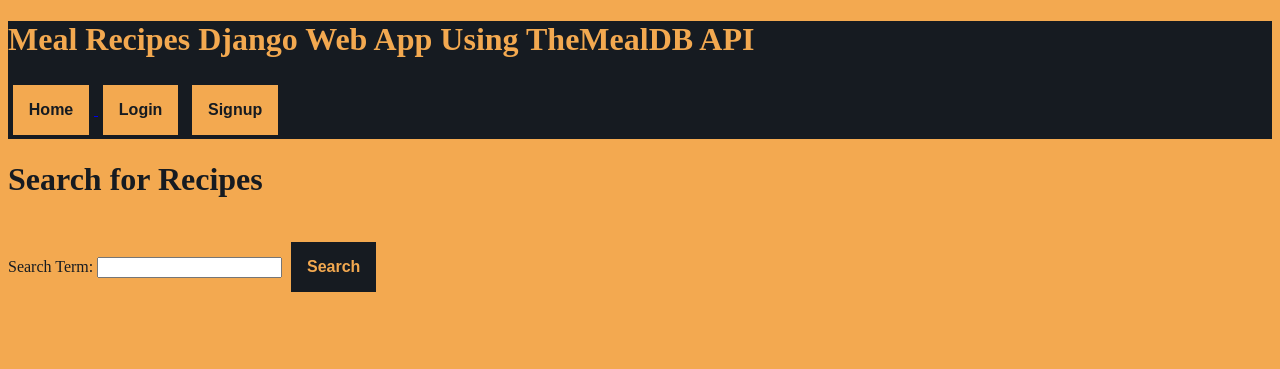
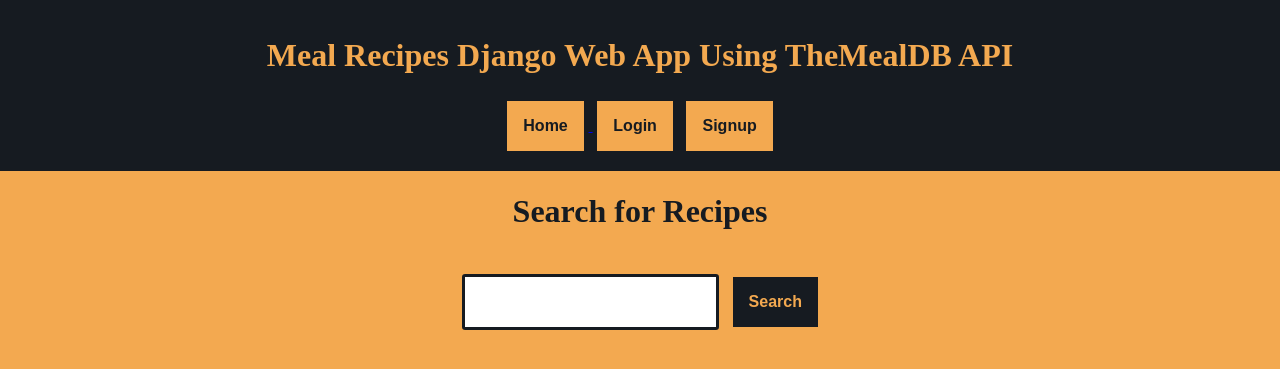
Before and after one commit to Boston-Crab/django_recipe_book, a Django app: template recipe_book/templates/search_app/index.html in a window 1280 px wide. Shown: the top 369 px of the page. Run offline with Django 5.2, Linux system fonts and the light colour scheme; the template is opened without the code that fills it, so the values that code supplies are empty.

Commit message:
style: further html/css styling

```diff
--- a/recipe_book/static/css/style.css
+++ b/recipe_book/static/css/style.css
@@ -1,3 +1,14 @@
+header {
+    margin: 0rem;
+    padding: 1rem;
+}
+
+body {
+    margin: 0;
+
+    padding: 0;
+}
+
 .orange {
     color: #F3A950;
 }
@@ -53,3 +64,27 @@
     gap: 1rem;
     background-color: rgb(80, 80, 80);
 }
+
+.input-field {
+    border: solid;
+    border-radius: 0.2rem;
+    border-color: #161B21;
+    font-weight: bold;
+    padding: 1rem;
+    margin: 0.3rem;
+    text-align: center;
+    text-decoration: none;
+    display: inline-block;
+    font-size: 1rem;
+    background-color: white;
+    color: black;
+}
+
+.center-everything {
+    align-items: center;
+    text-align: center;
+}
+
+.information-popup {
+    background-color: greenyellow;
+}
--- a/recipe_book/templates/base.html
+++ b/recipe_book/templates/base.html
@@ -5,24 +5,26 @@
 <head>
     <meta charset="UTF-8">
     <meta name="viewport" content="width=device-width, initial-scale=1.0">
-    <title>Document</title>
+    <title>Meal Recipes Django Web App Using TheMealDB API</title>
     <link rel="stylesheet" href="{% static 'css/style.css' %}">
 </head>
-<header class="black-background">
+<body class="orange-background center-everything">
+    <header class="black-background center-everything">
         <h1 class="orange">Meal Recipes Django Web App Using TheMealDB API</h1>
+        {% if request.user.is_authenticated %}
             <a href="{% url 'recipes:index' %}">
                 <button class="button-orange">Home</button>
             </a>
-    {% if request.user.is_authenticated %}
-        <p class="orange">{{ request.user.username|capfirst }}</p>
             <a href="{% url 'user:logout' %}"><button class="button-orange">Logout</button></a>
             <a href="{% url 'user:account' %}"><button class="button-orange">My Account</button></a>
         {% else %}
+            <a href="{% url 'recipes:index' %}">
+                <button class="button-orange">Home</button>
+            </a>
             <a href="{% url 'user:login' %}"><button class="button-orange">Login</button></a>
             <a href="{% url 'user:signup' %}"><button class="button-orange">Signup</button></a>
         {% endif %}
     </header>
-<body class="orange-background">
     {% block content %}
     {% endblock %}
 </body>
--- a/recipe_book/templates/search_app/index.html
+++ b/recipe_book/templates/search_app/index.html
@@ -4,12 +4,11 @@
 <h1 class="black">Search for Recipes</h1>
 <br>
 {% if message %}
-<p class="orange">{{ message }}</p>
+<p class="black information-popup">{{ message }}</p>
 {% endif %}
 <form action="{% url 'recipes:get_recipes' %}" method="get">
     {% csrf_token %}
-    <label for="search_term" class="black">Search Term:</label>
-    <input type="text" id="search_term" name="search_term" required>
+    <input type="text" id="search_term" name="search_term" class="input-field" required>
     <button type="submit" class="button-black">Search</button>
 </form>
 {% endblock content %}
--- a/recipe_book/templates/search_app/recipe_details.html
+++ b/recipe_book/templates/search_app/recipe_details.html
@@ -67,4 +67,9 @@
         <p class="black">No comments yet.</p>
     {% endfor %}
 </ul>
+
+{% if not user.is_authenticated %}
+    <a href="{% url 'user:login' %}"><button class="button-black">Login To Comment And Like</button></a>
+    <a href="{% url 'user:signup' %}"><button class="button-black">Signup</button></a>
+{% endif %}
 {% endblock content %}
--- a/recipe_book/templates/user_account/account_page.html
+++ b/recipe_book/templates/user_account/account_page.html
@@ -4,7 +4,7 @@
 {% if request.user.is_authenticated %}
     {% if messages %}
         {% for message in messages %}
-            <p class="{{ message.tags }}">{{ message }}</p>
+            <p class="information-popup"{{ message.tags }}">{{ message }}</p>
         {% endfor %}
     {% endif %}
     <p class="black">Hi, {{ request.user.username|capfirst }}. This is your account management panel</p>
--- a/recipe_book/templates/user_account/change_email.html
+++ b/recipe_book/templates/user_account/change_email.html
@@ -5,6 +5,6 @@
   <form method="post">
     {% csrf_token %}
     {{ form.as_p }}
-    <a href="{% url 'user:account' %}"><button type="submit" class="button-black">Change Email</button></a>
+    <a href="{% url 'user:account' %}"><button type="submit" class="button-black">Confirm</button></a>
   </form>
 {% endblock %}
--- a/recipe_book/templates/user_account/change_password.html
+++ b/recipe_book/templates/user_account/change_password.html
@@ -5,6 +5,6 @@
   <form method="post">
     {% csrf_token %}
     {{ form.as_p }}
-    <a href="{% url 'user:account' %}"><button type="submit" class="button-black">Change Password</button></a>
+    <a href="{% url 'user:account' %}"><button type="submit" class="button-black">Confirm</button></a>
   </form>
 {% endblock %}
--- a/recipe_book/templates/user_account/login.html
+++ b/recipe_book/templates/user_account/login.html
@@ -6,6 +6,6 @@
     {% csrf_token %}
     {{ form.as_p }}
     <button type="submit" class="button-black">Login</button>
-    <a href="{% url 'user:signup' %}">Dont have Account Create</a>
+    <a href="{% url 'user:signup' %}">Sign Up</a>
 </form>
 {% endblock content %}
--- a/recipe_book/templates/user_account/signup.html
+++ b/recipe_book/templates/user_account/signup.html
@@ -4,6 +4,6 @@
   {% csrf_token %}
   {{ form.as_p }}
   <button type="submit" class="button-black">Signup</button>
-  <a href="{% url 'user:login' %}">Already have account?</a>
+  <a href="{% url 'user:login' %}">Login</a>
 </form>
 {% endblock content %}
--- a/user_account/views.py
+++ b/user_account/views.py
@@ -12,6 +12,7 @@
     SignupForm,
     LoginForm,
     EmailChangeForm,
+    CustomPasswordChangeForm,
 )
 
 def user_signup(request):
@@ -50,14 +51,14 @@
 @login_required
 def user_change_password(request):
     if request.method == 'POST':
-        form = PasswordChangeForm(request.user, request.POST)
+        form = CustomPasswordChangeForm(request.user, request.POST)
         if form.is_valid():
             form.save()
             update_session_auth_hash(request, form.user)
             messages.success(request, 'Your password has been changed.')
             return redirect('user:account')
     else:
-        form = PasswordChangeForm(user=request.user)
+        form = CustomPasswordChangeForm(user=request.user)
     return render(request, "user_account/change_password.html", {'form':form})
 
 @login_required
```
Also changed, not shown: user_account/forms.py (+89 -6 lines), db.sqlite3. Lines whose indentation alone changed are shown as unchanged.
